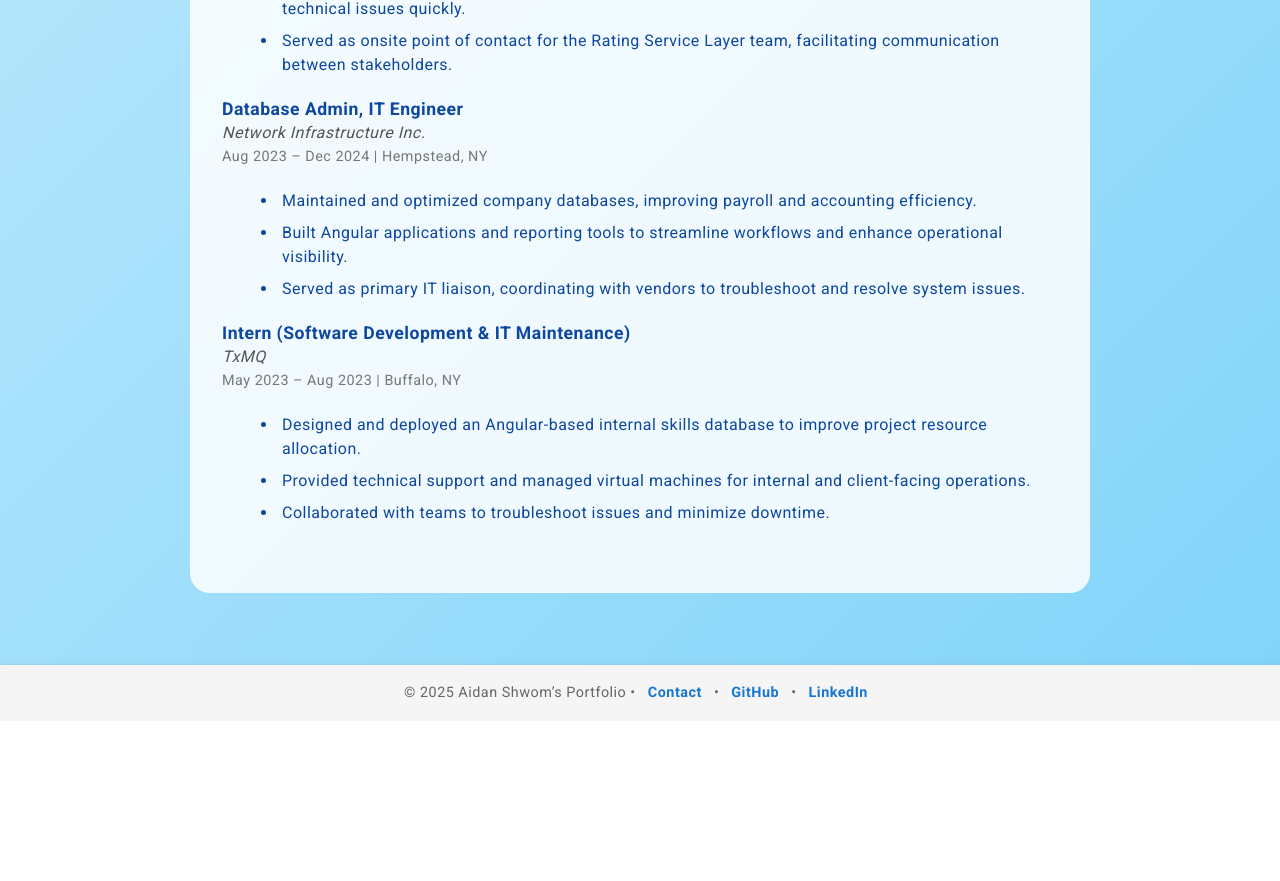
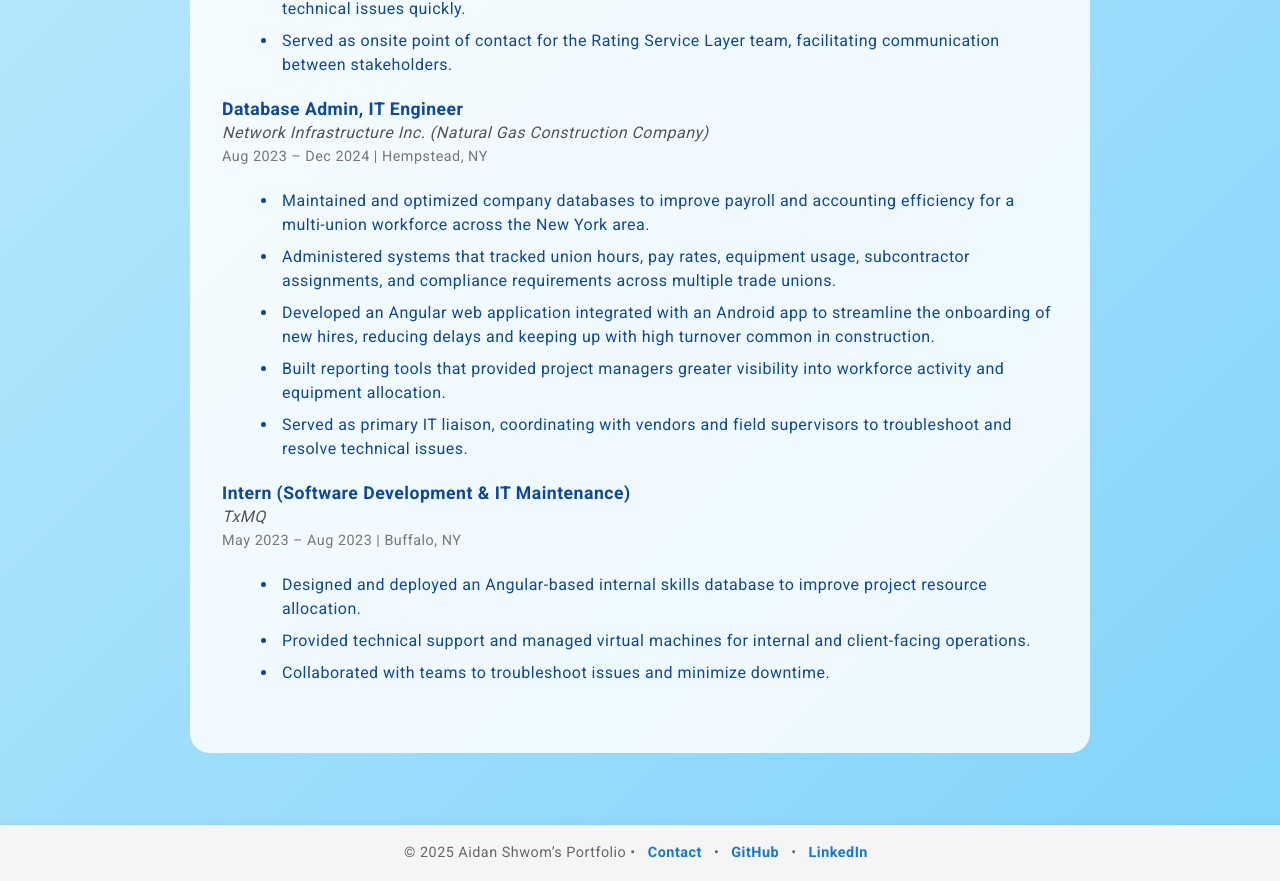
Before and after one commit to ashwom2017/aidan-portfolio, an Angular app in the folder frontend/: page /resume in a window 1280 px wide. Shown: the part 1899-2780 px from the top of the page. Before the commit the page ends 2620 px from the top, so only its background shows below. Built offline with nearby package versions, Linux system fonts and the light colour scheme.

Commit message:
Resume update

```diff
--- a/frontend/src/app/resume/resume.component.html
+++ b/frontend/src/app/resume/resume.component.html
@@ -100,12 +100,14 @@
 
       <div class="job">
         <div class="job-title">Database Admin, IT Engineer</div>
-        <div class="job-company">Network Infrastructure Inc.</div>
+        <div class="job-company">Network Infrastructure Inc. (Natural Gas Construction Company)</div>
         <div class="dates-location">Aug 2023 – Dec 2024 | Hempstead, NY</div>
         <ul>
-          <li>Maintained and optimized company databases, improving payroll and accounting efficiency.</li>
-          <li>Built Angular applications and reporting tools to streamline workflows and enhance operational visibility.</li>
-          <li>Served as primary IT liaison, coordinating with vendors to troubleshoot and resolve system issues.</li>
+          <li>Maintained and optimized company databases to improve payroll and accounting efficiency for a multi-union workforce across the New York area.</li>
+          <li>Administered systems that tracked union hours, pay rates, equipment usage, subcontractor assignments, and compliance requirements across multiple trade unions.</li>
+          <li>Developed an Angular web application integrated with an Android app to streamline the onboarding of new hires, reducing delays and keeping up with high turnover common in construction.</li>
+          <li>Built reporting tools that provided project managers greater visibility into workforce activity and equipment allocation.</li>
+          <li>Served as primary IT liaison, coordinating with vendors and field supervisors to troubleshoot and resolve technical issues.</li>
         </ul>
       </div>
 
```
